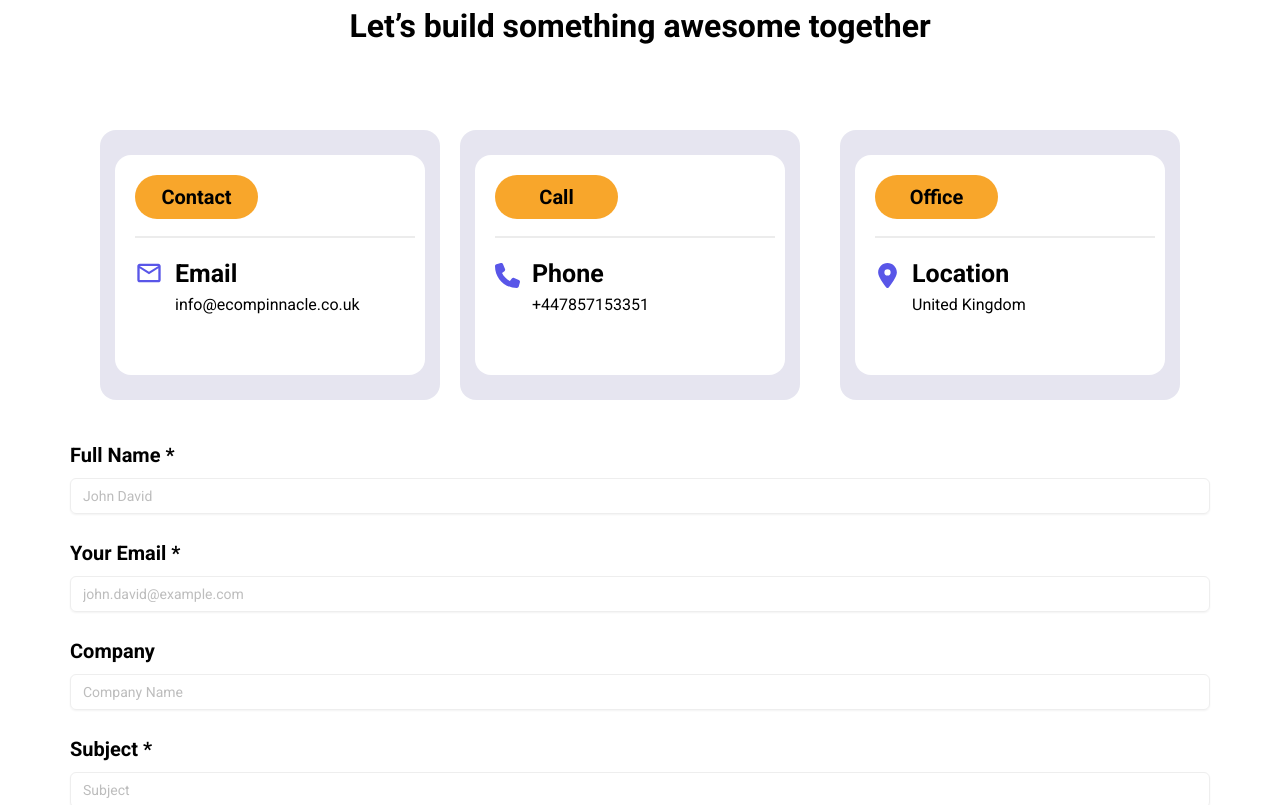
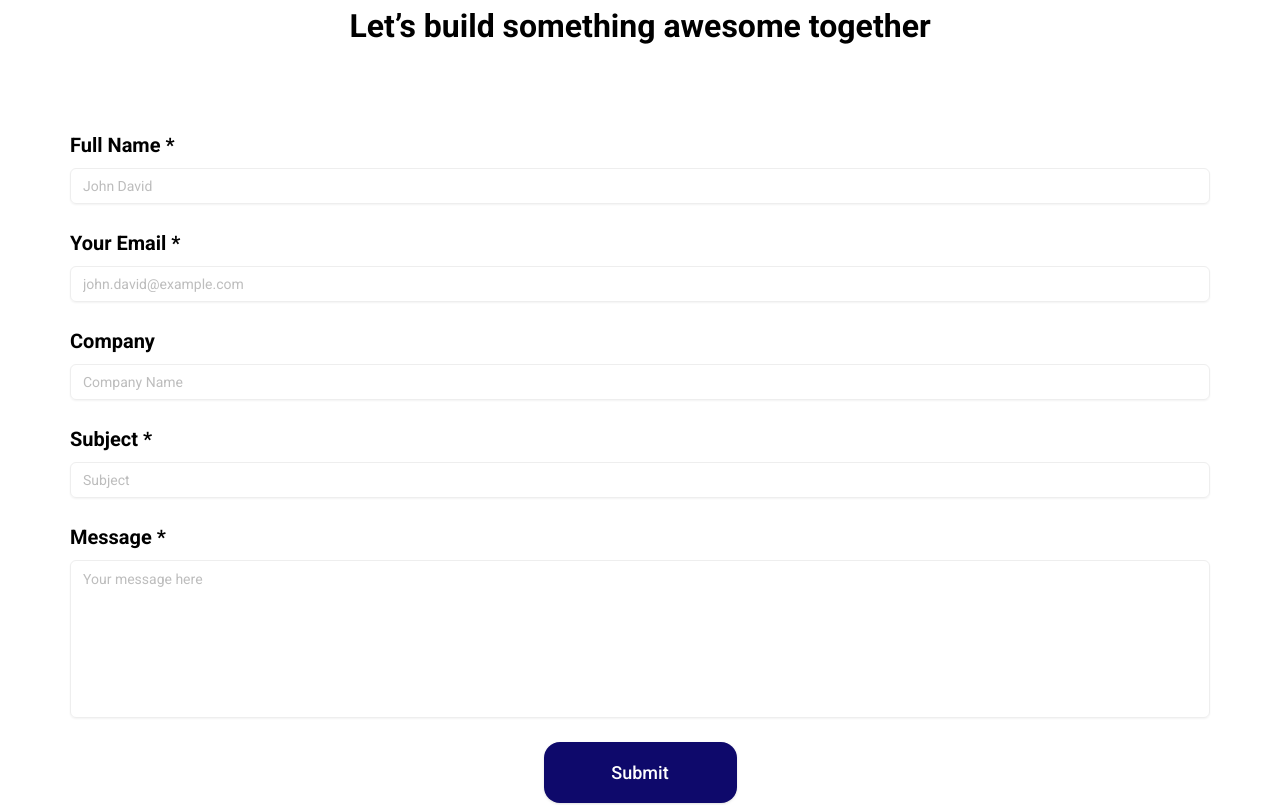
Before and after one commit to hamza-mahboob/ecom-pinnacle, a Next.js app: page /contact-us in a window 1280 px wide. Shown: the part 960-1765 px from the top of the page. Built offline with nearby package versions, Linux system fonts and the light colour scheme.

Commit message:
removed contact details and added scroll into view on form in contact us page

```diff
--- a/app/contact-us/page.tsx
+++ b/app/contact-us/page.tsx
@@ -1,6 +1,6 @@
 "use client";
 import Image from "next/image";
-import React from "react";
+import React, { useEffect, useRef } from "react";
 import contactUs from "../public/imgs/contact-us-hero.png";
 import mainIcon from "../public/imgs/contact-us-form-main-icon.png";
 import { MdOutlineEmail } from "react-icons/md";
@@ -12,6 +12,26 @@ import Accordian from "../../components/ui/Accordian";
 import Link from "next/link";
 
 function page() {
+  const ref = useRef<any>()
+
+  useEffect(() => {
+    if (ref.current) {
+      const elementRect = ref.current.getBoundingClientRect();
+      const offset = 130; // Change this value to your desired offset
+
+      // Calculate the position to scroll to
+      const targetPosition = elementRect.top + window.scrollY - (window.innerHeight / 2) + (elementRect.height / 2) - offset;
+
+      window.scrollTo({
+        top: targetPosition,
+        behavior: "smooth",
+      });
+    }
+  }, []);
+
+
+
+
   return (
     <>
       {/* Hero Section */}
@@ -34,7 +54,7 @@ function page() {
           </div>
 
           <div className="flex flex-col md:flex-row flex-wrap my-20 items-center gap-10 md:justify-center">
-            <div className="flex flex-col md:flex-row gap-5">
+            {/* <div className="flex flex-col md:flex-row gap-5">
               <div className="w-[340px] h-[270px] bg-[#0E096B1A] rounded-2xl">
                 <div className="w-[310px] h-[220px] bg-white rounded-2xl my-[25px] mx-auto">
                   <div className="flex flex-col gap-[17px] p-5">
@@ -97,9 +117,10 @@ function page() {
                   </div>
                 </div>
               </div>
+            </div> */}
+            <div className="w-full" ref={ref}>
+              <ContactUsForm />
             </div>
-
-            <ContactUsForm />
           </div>
         </div>
       </section>
```
